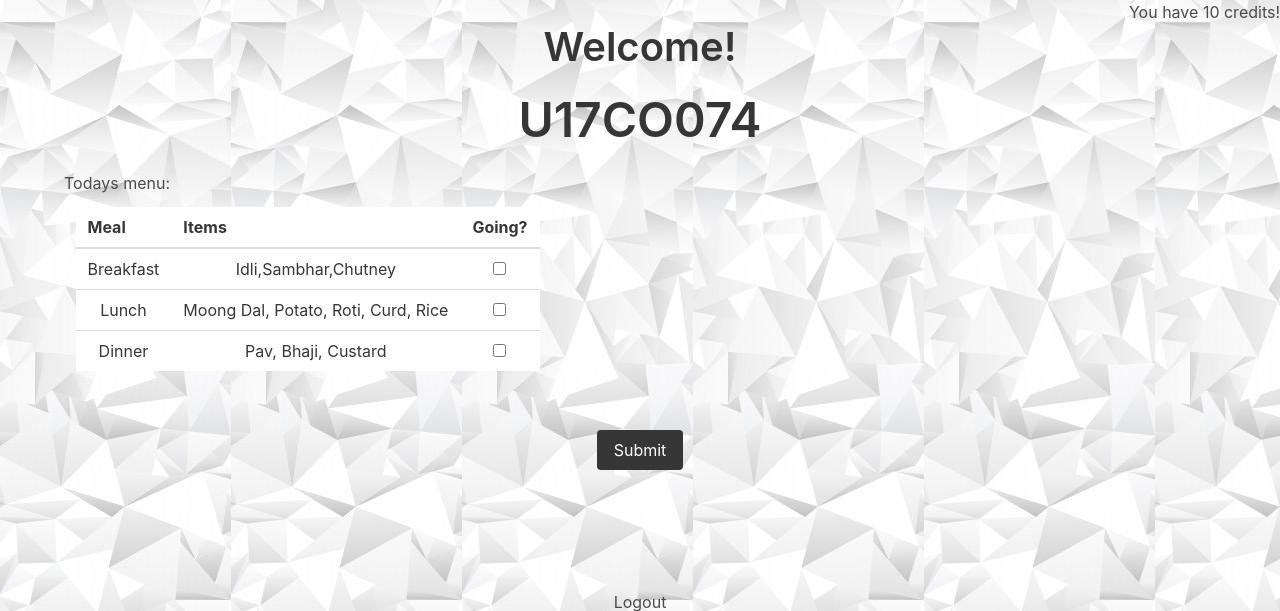
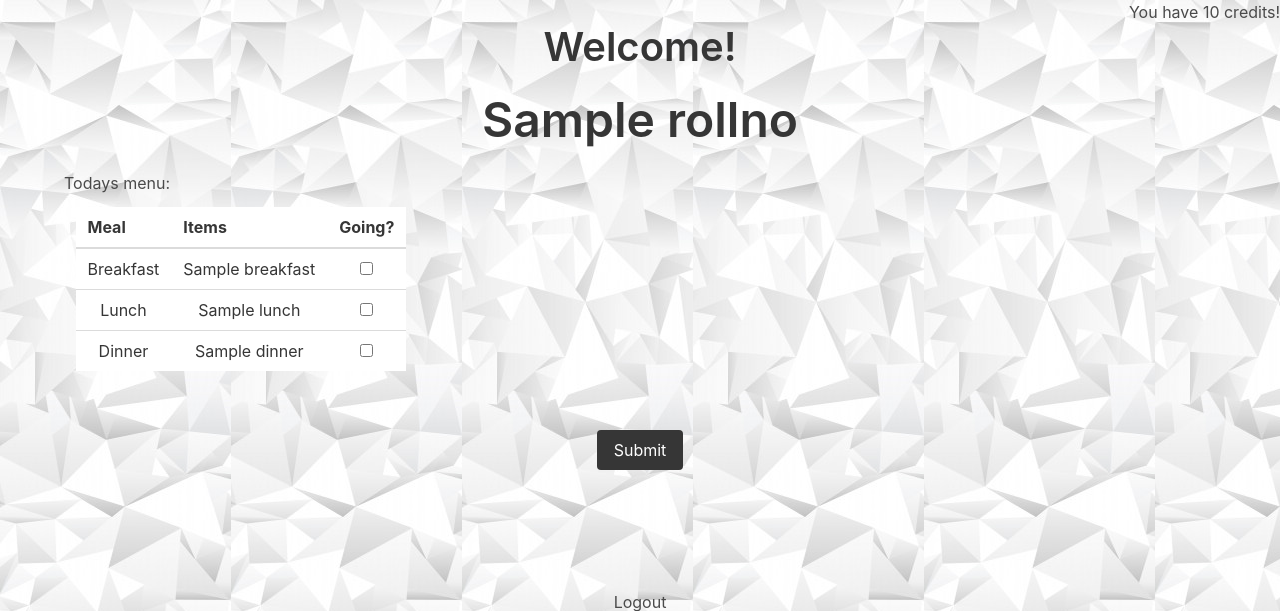
Before and after one commit to jrathod9/Messter, a Flask app: template templates/userprofile.html in a window 1280 px wide. Shown: the top 611 px of the page. Run offline with Flask 2, Linux system fonts and the light colour scheme; the template is opened without the code that fills it: most values are stand-ins (such as "Sample title", 1, 10 or a date in 2020); some libraries are stand-ins or nearby versions.

Commit message:
Form access

```diff
--- a/app.py
+++ b/app.py
@@ -30,8 +30,11 @@ def verifylogin():
 			cur = connection.cursor()
 			details = cur.execute("SELECT * FROM user WHERE roll_no=? AND password=?",[rollno,password]).fetchall()
 			print(details, file = sys.stderr)
+			breakfast = cur.execute("SELECT breakfast from menu")
+			lunch = cur.execute("SELECT lunch from menu")
+			dinner = cur.execute("SELECT dinner from menu")
 			if len(details) != 0:
-				return render_template("userprofile.html" , rollno = rollno)
+				return render_template("userprofile.html" , rollno = rollno, breakfast = breakfast , lunch = lunch , dinner = dinner)
 			else:
 				return render_template("index.html", correct = False, registered = False)
 	else:
--- a/templates/index.html
+++ b/templates/index.html
@@ -37,6 +37,7 @@
                   <input name="pass" class="input is-small" type="password" placeholder="Password">
                 </div>
               </div>
+          <input type="text" name="formname" value="login_form" style="display: none;">
           <button class="button is-dark">Login</button>
          </form>
         </div>
@@ -81,6 +82,7 @@
                   <input name="weight" class="input is-small" type="number" placeholder="Weight">
                 </div>
               </div>
+              <input type="text" name="formname" value="register_form" style="display: none;">
           <button class="button is-dark">Register</button>
          </form>
         </div>
--- a/templates/userprofile.html
+++ b/templates/userprofile.html
@@ -21,7 +21,7 @@
     <!-- IF NOT SUBMITTED YET -->
   	<div class="container has-text-centered">
   		<div class="title is-2">Welcome!</div>
-  		<h1 class="title is-1">U17CO074</h1>
+  		<h1 class="title is-1">{{ rollno }}</h1>
       <h2 class="tile is-3">Todays menu:</h2>
       <form name="menu">
       <table class="table" style="margin: 1%;">
@@ -35,17 +35,17 @@
         <tbody>
           <tr>
             <td>Breakfast</td>
-            <td>Idli,Sambhar,Chutney</td>
+            <td>{{ breakfast }}</td>
             <td><input type="checkbox" name="breakfast"></td>
           </tr>
           <tr>
             <td>Lunch</td>
-            <td>Moong Dal, Potato, Roti, Curd, Rice</td>
+            <td>{{ lunch }}</td>
             <td><input type="checkbox" name="lunch"></td>
           </tr>
           <tr>
             <td>Dinner</td>
-            <td>Pav, Bhaji, Custard</td>
+            <td>{{ dinner }}</td>
             <td><input type="checkbox" name="dinner"></td>
           </tr>
         </tbody>
```
Also changed, not shown: 1 other file.
